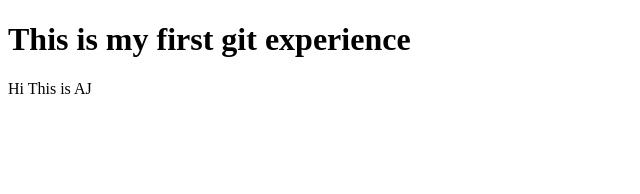
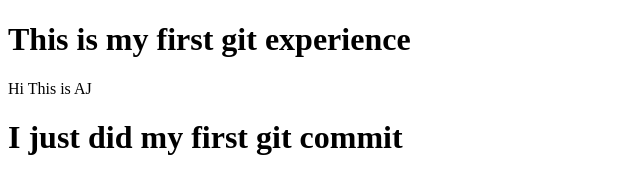
Before and after one commit to abhi123412/my-first-repo, a plain HTML site: page index.html in a window 1280 px wide. Shown: the whole page, without its empty margins (0-640 px from the left). Drawn offline with Linux system fonts and the light colour scheme.

Commit message:
third commit

```diff
--- a/index.html
+++ b/index.html
@@ -9,5 +9,6 @@
 <body>
     <h1>This is my first git experience</h1>
     <p>Hi This is AJ</p>
+    <p><h1>I just did my first git commit</h1></p>
 </body>
 </html>
```
